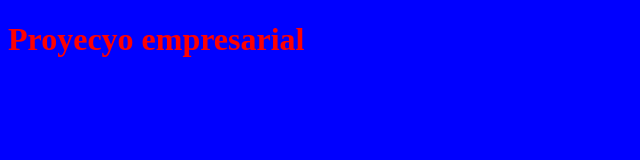
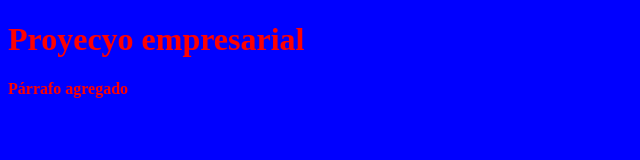
Before and after one commit to hrios88/CursoGit, a plain HTML site: page index.html in a window 1280 px wide. Shown: the whole page, without its empty margins (0-640 px from the left). Drawn offline with Linux system fonts and the light colour scheme.

Commit message:
Update index.html

```diff
--- a/index.html
+++ b/index.html
@@ -8,5 +8,6 @@
 
  <body>
      <h1>Proyecyo empresarial</h1>
+  <p>Párrafo agregado</h1>
  </body>
 </html>
```
